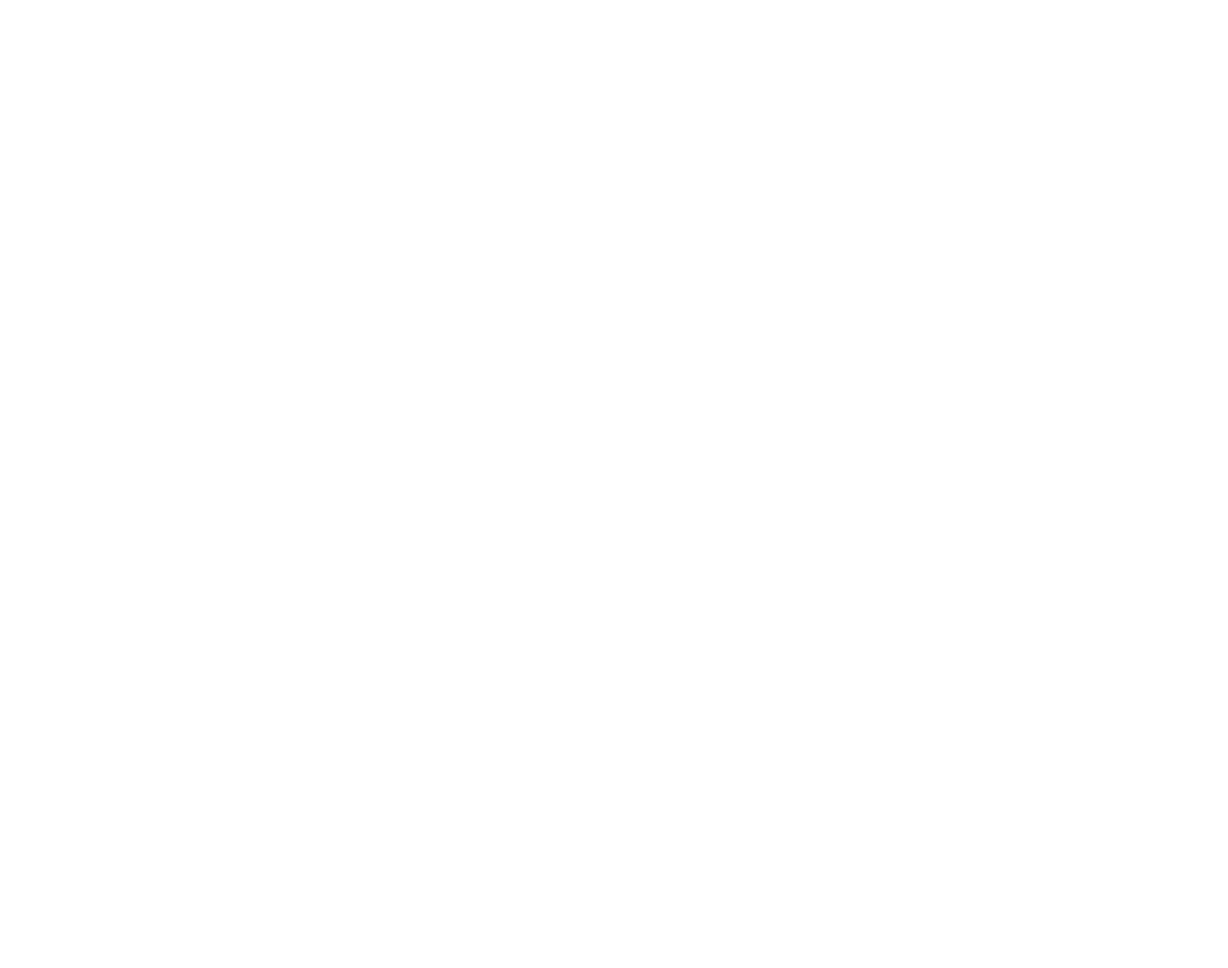
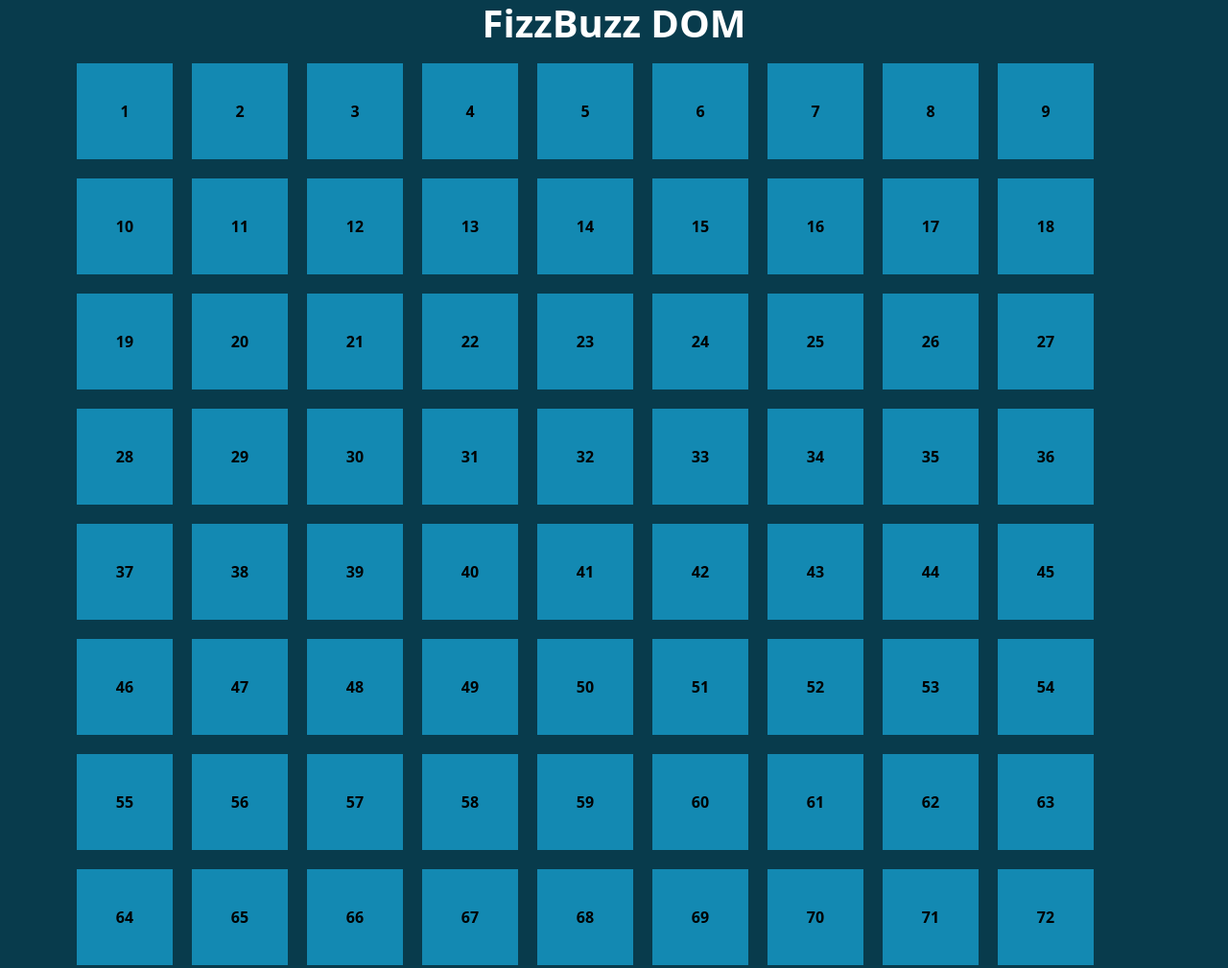
Before and after one commit to manuelguariglia21/js-fizzbuzzdom, a plain HTML site: page index.html in a window 1280 px wide. Shown: the top 1009 px of the page at 96% size. Before the commit the page ends 800 px from the top, so only its background shows below. Drawn offline with nearby package versions, Linux system fonts and the light colour scheme.

Commit message:
fix structure

```diff
--- a/css/style.css
+++ b/css/style.css
@@ -0,0 +1,19 @@
+body{
+  background-color: #083B4C;
+}
+
+h1{
+  color: white;
+  font-weight: bolder;
+}
+.box{
+  background-color: #1389B2;
+  height: 100px;
+  width: 100px;
+  margin: 10px;
+  color: black;
+  text-align: center;
+  line-height: 100px;
+  font-weight: bolder;
+
+}
--- a/index.html
+++ b/index.html
@@ -4,9 +4,17 @@
   <meta charset="UTF-8">
   <meta http-equiv="X-UA-Compatible" content="IE=edge">
   <meta name="viewport" content="width=device-width, initial-scale=1.0">
-  <title>FizzBuzz DOM</title>
+  <link href="https://cdn.jsdelivr.net/npm/bootstrap@5.1.3/dist/css/bootstrap.min.css" rel="stylesheet" integrity="sha384-1BmE4kWBq78iYhFldvKuhfTAU6auU8tT94WrHftjDbrCEXSU1oBoqyl2QvZ6jIW3" crossorigin="anonymous">
+  <link rel="stylesheet" href="css/style.css">
+  <title>DOM 1000</title>
 </head>
 <body>
+  <h1 class="text-center">FizzBuzz DOM</h1>
+  <div class="container-lg">
+    <div class="row">
 
+    </div>
+  </div>
+  <script src="js/script.js"></script>
 </body>
 </html>
--- a/js/script.js
+++ b/js/script.js
@@ -0,0 +1,9 @@
+const row = document.querySelector('.row');
+
+for(let i = 1; i < 101; i++){
+  const box = document.createElement('div'); //crea un elemento
+  box.className = 'box'; //assegna a un elemento una classe
+  box.innerHTML= i ; //aggiunge il contenuto all'interno del elemento
+  row.append(box); //aggiunge un elemento
+
+}
```
